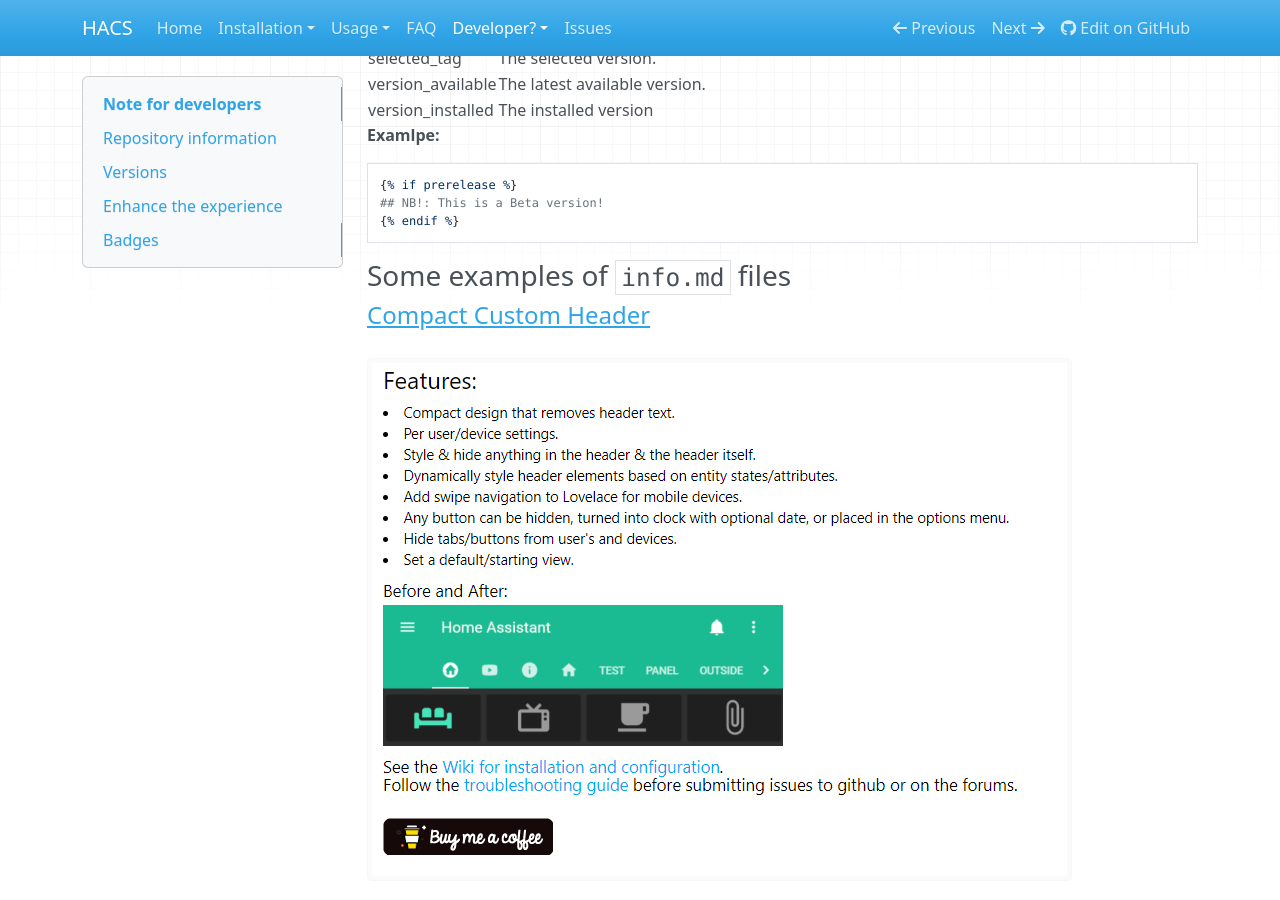
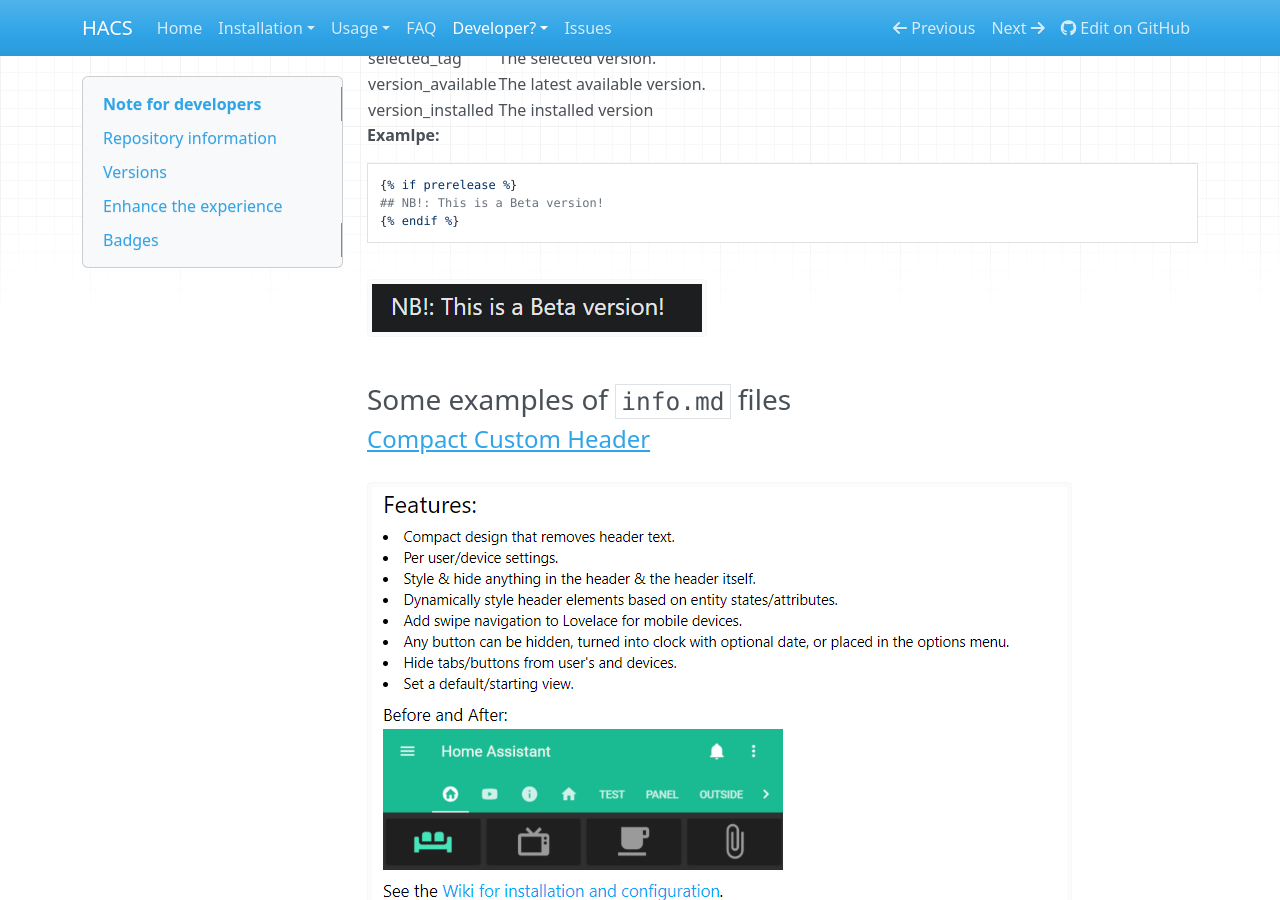
Before and after one commit to hacs/integration, an MkDocs documentation site: the page built from docs/developer/general.md, in a window 1280 px wide and 900 px high, scrolled down 873 px. Built offline with MkDocs 1.6.1, drawn with Linux system fonts in a browser that asks for light colours; nearby versions of some CDN libraries.

Commit message:
add image

````diff
--- a/docs/developer/general.md
+++ b/docs/developer/general.md
@@ -46,6 +46,8 @@
 ## NB!: This is a Beta version!
 {% endif %}
 ```
+
+![beta](../images/beta.png)
 
 ### Some examples of `info.md` files
 
````
Also changed, not shown: docs/images/beta.png (added).
